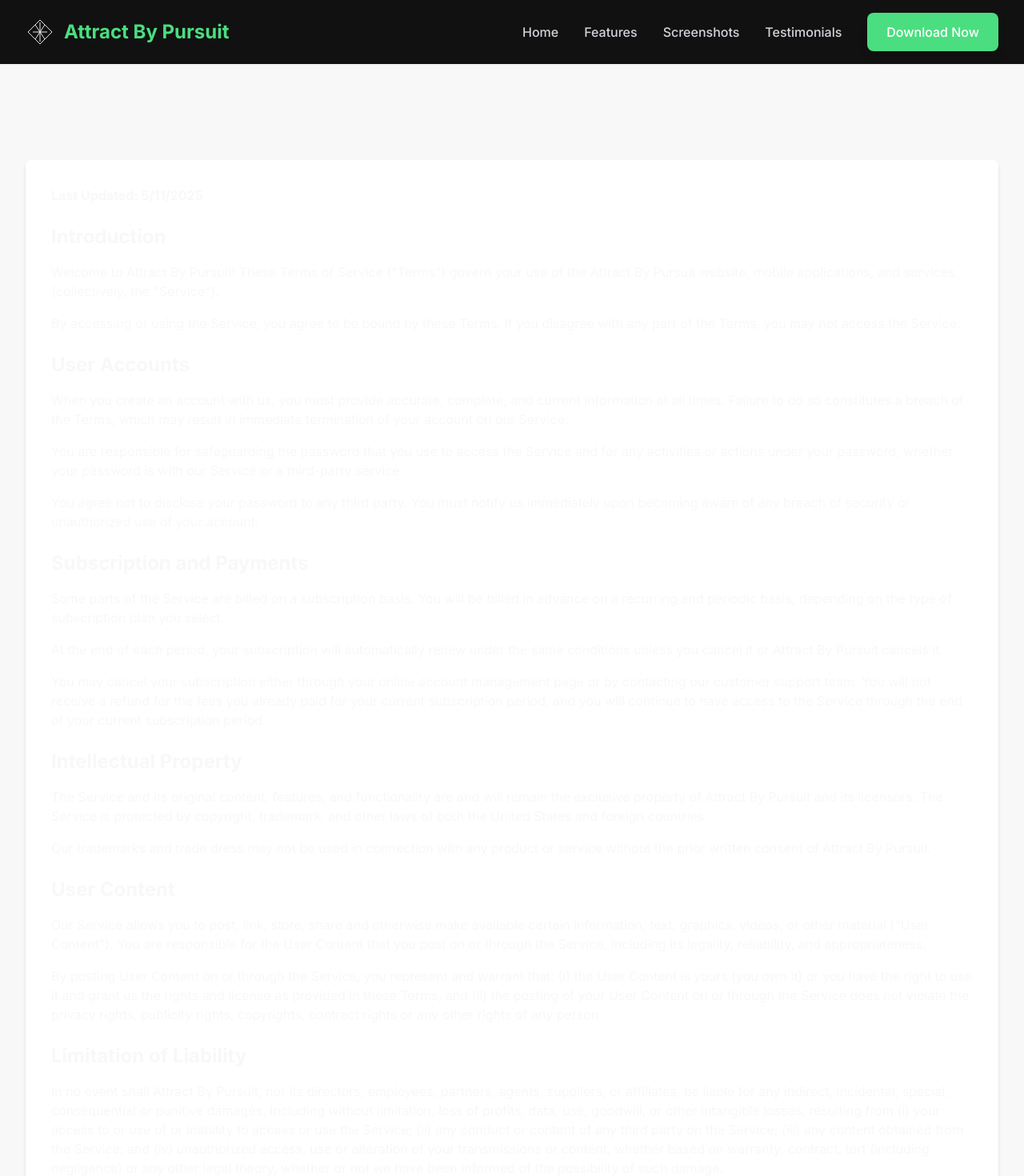
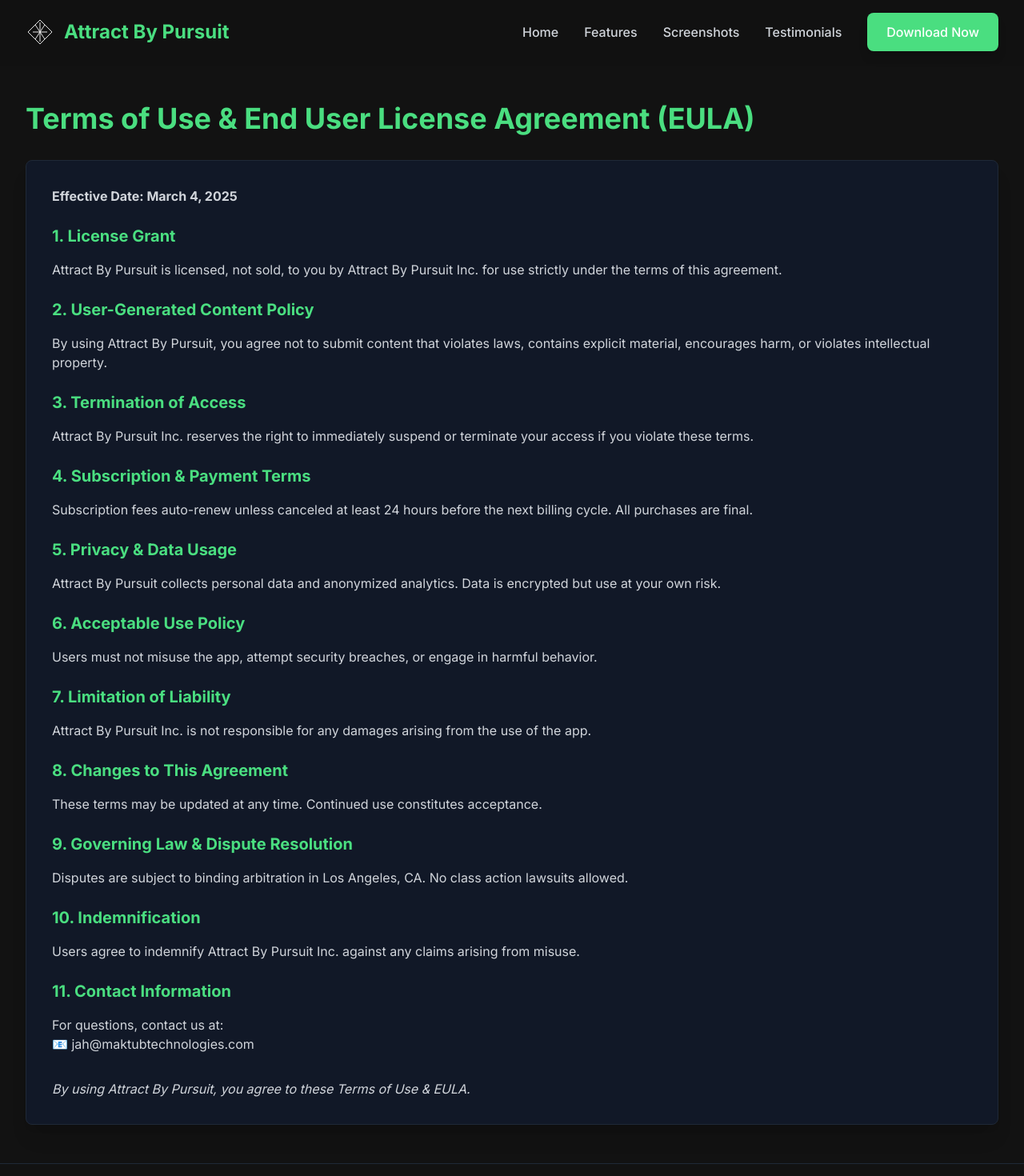
Before and after one commit to Expandingmind/Attractbypursuit, a Next.js app: page /terms-of-service in a window 1280 px wide. Shown: the top 1470 px of the page at 80% size. Built offline with nearby package versions, Linux system fonts and the light colour scheme.

Commit message:
Updated terms of service with new EULA content and styling

```diff
--- a/src/app/terms-of-service/page.tsx
+++ b/src/app/terms-of-service/page.tsx
@@ -6,98 +6,75 @@
     <main>
       <Header />
 
-      <section className="bg-light">
+      <section className="bg-dark">
         <div className="container-custom py-12">
-          <h1 className="heading-lg mb-8">Terms of Service</h1>
+          <h1 className="heading-lg mb-8 text-primary">Terms of Use & End User License Agreement (EULA)</h1>
 
-          <div className="bg-white p-8 rounded-lg shadow-md prose max-w-none">
+          <div className="bg-gray-900 p-8 rounded-lg shadow-xl border border-gray-800 text-gray-300">
             <p className="mb-4">
-              <strong>Last Updated: {new Date().toLocaleDateString()}</strong>
+              <strong>Effective Date: March 4, 2025</strong>
             </p>
 
-            <h2 className="text-2xl font-bold mt-6 mb-4">Introduction</h2>
-            <p className="mb-4">
-              Welcome to Attract By Pursuit! These Terms of Service ("Terms") govern your use of the Attract By Pursuit website, mobile applications, and services (collectively, the "Service").
-            </p>
-            <p className="mb-4">
-              By accessing or using the Service, you agree to be bound by these Terms. If you disagree with any part of the Terms, you may not access the Service.
+            <h2 className="text-xl font-bold mt-6 mb-4 text-primary">1. License Grant</h2>
+            <p className="mb-6">
+              Attract By Pursuit is licensed, not sold, to you by Attract By Pursuit Inc. for use strictly under the terms of this agreement.
             </p>
 
-            <h2 className="text-2xl font-bold mt-6 mb-4">User Accounts</h2>
-            <p className="mb-4">
-              When you create an account with us, you must provide accurate, complete, and current information at all times. Failure to do so constitutes a breach of the Terms, which may result in immediate termination of your account on our Service.
-            </p>
-            <p className="mb-4">
-              You are responsible for safeguarding the password that you use to access the Service and for any activities or actions under your password, whether your password is with our Service or a third-party service.
-            </p>
-            <p className="mb-4">
-              You agree not to disclose your password to any third party. You must notify us immediately upon becoming aware of any breach of security or unauthorized use of your account.
+            <h2 className="text-xl font-bold mt-6 mb-4 text-primary">2. User-Generated Content Policy</h2>
+            <p className="mb-6">
+              By using Attract By Pursuit, you agree not to submit content that violates laws, contains explicit material, encourages harm, or violates intellectual property.
             </p>
 
-            <h2 className="text-2xl font-bold mt-6 mb-4">Subscription and Payments</h2>
-            <p className="mb-4">
-              Some parts of the Service are billed on a subscription basis. You will be billed in advance on a recurring and periodic basis, depending on the type of subscription plan you select.
-            </p>
-            <p className="mb-4">
-              At the end of each period, your subscription will automatically renew under the same conditions unless you cancel it or Attract By Pursuit cancels it.
-            </p>
-            <p className="mb-4">
-              You may cancel your subscription either through your online account management page or by contacting our customer support team. You will not receive a refund for the fees you already paid for your current subscription period, and you will continue to have access to the Service through the end of your current subscription period.
+            <h2 className="text-xl font-bold mt-6 mb-4 text-primary">3. Termination of Access</h2>
+            <p className="mb-6">
+              Attract By Pursuit Inc. reserves the right to immediately suspend or terminate your access if you violate these terms.
             </p>
 
-            <h2 className="text-2xl font-bold mt-6 mb-4">Intellectual Property</h2>
-            <p className="mb-4">
-              The Service and its original content, features, and functionality are and will remain the exclusive property of Attract By Pursuit and its licensors. The Service is protected by copyright, trademark, and other laws of both the United States and foreign countries.
-            </p>
-            <p className="mb-4">
-              Our trademarks and trade dress may not be used in connection with any product or service without the prior written consent of Attract By Pursuit.
+            <h2 className="text-xl font-bold mt-6 mb-4 text-primary">4. Subscription & Payment Terms</h2>
+            <p className="mb-6">
+              Subscription fees auto-renew unless canceled at least 24 hours before the next billing cycle. All purchases are final.
             </p>
 
-            <h2 className="text-2xl font-bold mt-6 mb-4">User Content</h2>
-            <p className="mb-4">
-              Our Service allows you to post, link, store, share and otherwise make available certain information, text, graphics, videos, or other material ("User Content"). You are responsible for the User Content that you post on or through the Service, including its legality, reliability, and appropriateness.
-            </p>
-            <p className="mb-4">
-              By posting User Content on or through the Service, you represent and warrant that: (i) the User Content is yours (you own it) or you have the right to use it and grant us the rights and license as provided in these Terms, and (ii) the posting of your User Content on or through the Service does not violate the privacy rights, publicity rights, copyrights, contract rights or any other rights of any person.
+            <h2 className="text-xl font-bold mt-6 mb-4 text-primary">5. Privacy & Data Usage</h2>
+            <p className="mb-6">
+              Attract By Pursuit collects personal data and anonymized analytics. Data is encrypted but use at your own risk.
             </p>
 
-            <h2 className="text-2xl font-bold mt-6 mb-4">Limitation of Liability</h2>
-            <p className="mb-4">
-              In no event shall Attract By Pursuit, nor its directors, employees, partners, agents, suppliers, or affiliates, be liable for any indirect, incidental, special, consequential or punitive damages, including without limitation, loss of profits, data, use, goodwill, or other intangible losses, resulting from (i) your access to or use of or inability to access or use the Service; (ii) any conduct or content of any third party on the Service; (iii) any content obtained from the Service; and (iv) unauthorized access, use or alteration of your transmissions or content, whether based on warranty, contract, tort (including negligence) or any other legal theory, whether or not we have been informed of the possibility of such damage.
+            <h2 className="text-xl font-bold mt-6 mb-4 text-primary">6. Acceptable Use Policy</h2>
+            <p className="mb-6">
+              Users must not misuse the app, attempt security breaches, or engage in harmful behavior.
             </p>
 
-            <h2 className="text-2xl font-bold mt-6 mb-4">Disclaimer</h2>
-            <p className="mb-4">
-              Your use of the Service is at your sole risk. The Service is provided on an "AS IS" and "AS AVAILABLE" basis. The Service is provided without warranties of any kind, whether express or implied, including, but not limited to, implied warranties of merchantability, fitness for a particular purpose, non-infringement or course of performance.
-            </p>
-            <p className="mb-4">
-              Attract By Pursuit, its subsidiaries, affiliates, and its licensors do not warrant that a) the Service will function uninterrupted, secure or available at any particular time or location; b) any errors or defects will be corrected; c) the Service is free of viruses or other harmful components; or d) the results of using the Service will meet your requirements.
+            <h2 className="text-xl font-bold mt-6 mb-4 text-primary">7. Limitation of Liability</h2>
+            <p className="mb-6">
+              Attract By Pursuit Inc. is not responsible for any damages arising from the use of the app.
             </p>
 
-            <h2 className="text-2xl font-bold mt-6 mb-4">Governing Law</h2>
-            <p className="mb-4">
-              These Terms shall be governed and construed in accordance with the laws of the United States, without regard to its conflict of law provisions.
-            </p>
-            <p className="mb-4">
-              Our failure to enforce any right or provision of these Terms will not be considered a waiver of those rights. If any provision of these Terms is held to be invalid or unenforceable by a court, the remaining provisions of these Terms will remain in effect.
+            <h2 className="text-xl font-bold mt-6 mb-4 text-primary">8. Changes to This Agreement</h2>
+            <p className="mb-6">
+              These terms may be updated at any time. Continued use constitutes acceptance.
             </p>
 
-            <h2 className="text-2xl font-bold mt-6 mb-4">Changes to These Terms</h2>
-            <p className="mb-4">
-              We reserve the right, at our sole discretion, to modify or replace these Terms at any time. If a revision is material, we will try to provide at least 30 days' notice prior to any new terms taking effect. What constitutes a material change will be determined at our sole discretion.
-            </p>
-            <p className="mb-4">
-              By continuing to access or use our Service after those revisions become effective, you agree to be bound by the revised terms. If you do not agree to the new terms, please stop using the Service.
+            <h2 className="text-xl font-bold mt-6 mb-4 text-primary">9. Governing Law & Dispute Resolution</h2>
+            <p className="mb-6">
+              Disputes are subject to binding arbitration in Los Angeles, CA. No class action lawsuits allowed.
             </p>
 
-            <h2 className="text-2xl font-bold mt-6 mb-4">Contact Us</h2>
-            <p className="mb-4">
-              If you have any questions about these Terms, please contact us:
+            <h2 className="text-xl font-bold mt-6 mb-4 text-primary">10. Indemnification</h2>
+            <p className="mb-6">
+              Users agree to indemnify Attract By Pursuit Inc. against any claims arising from misuse.
             </p>
-            <ul className="list-disc pl-8 mb-4">
-              <li>By email: legal@attractbypursuit.com</li>
-              <li>By visiting this page on our website: www.attractbypursuit.com/contact</li>
-            </ul>
+
+            <h2 className="text-xl font-bold mt-6 mb-4 text-primary">11. Contact Information</h2>
+            <p className="mb-6">
+              For questions, contact us at:
+              <br />
+              📧 jah@maktubtechnologies.com
+            </p>
+
+            <p className="mt-8 italic">
+              By using Attract By Pursuit, you agree to these Terms of Use & EULA.
+            </p>
           </div>
         </div>
       </section>
```
